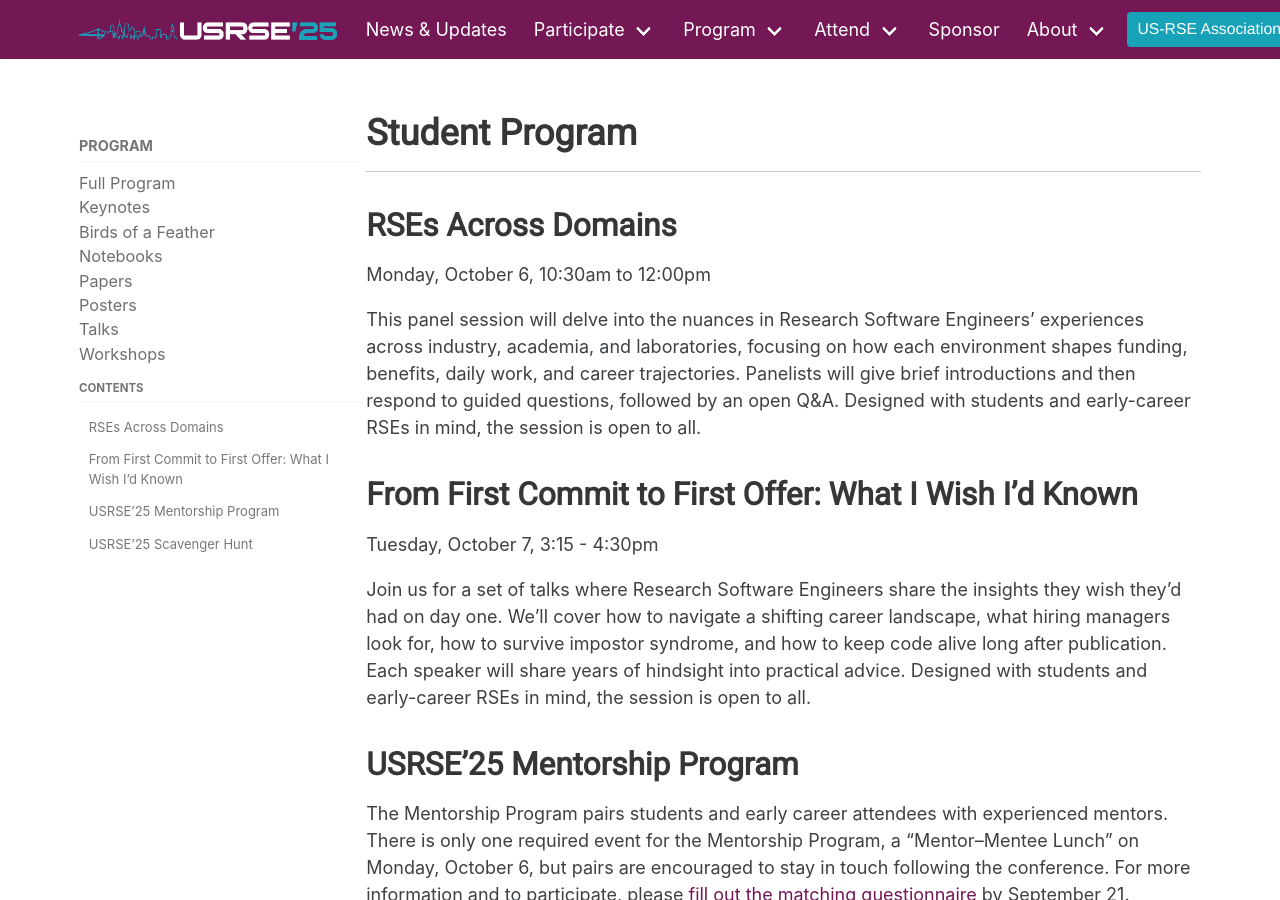
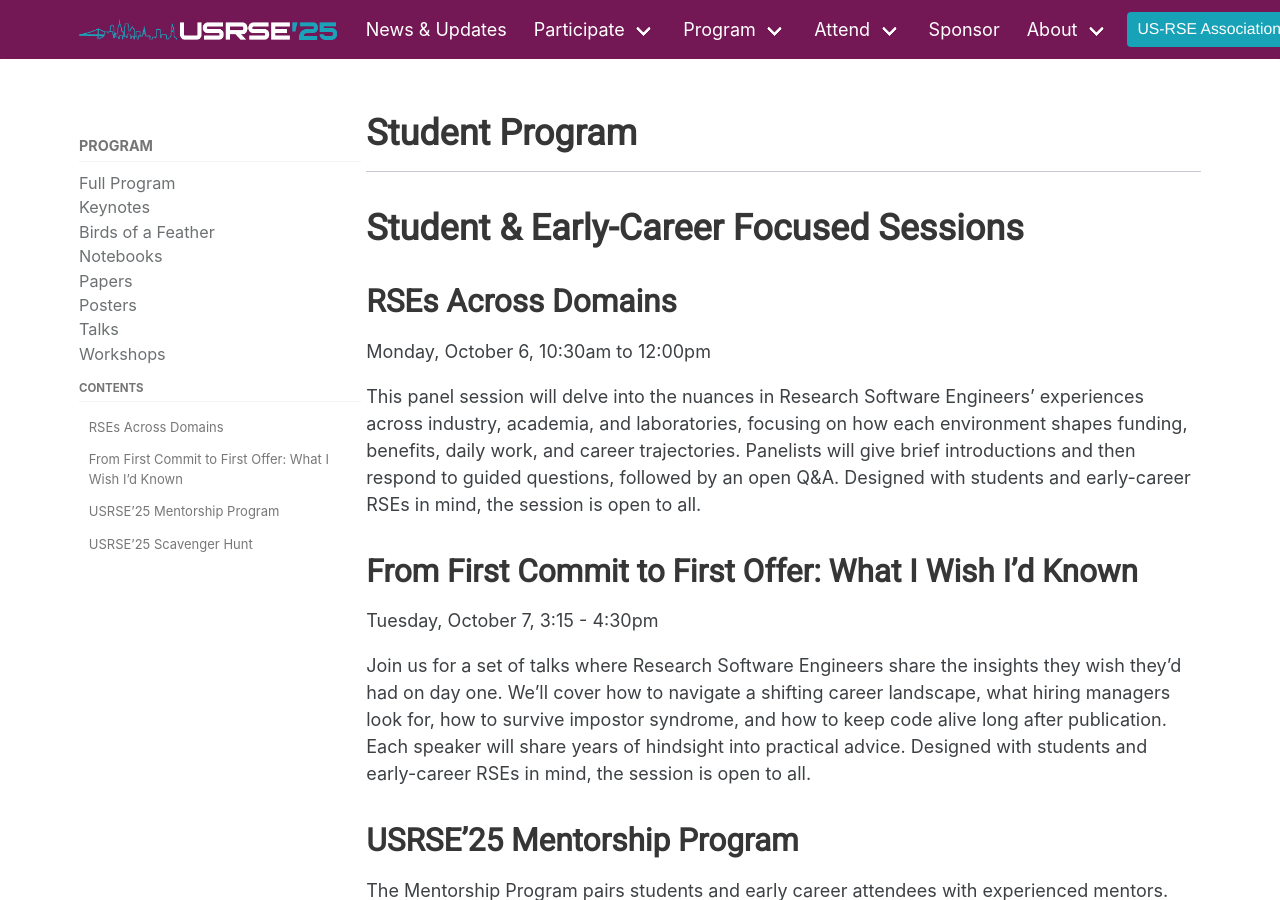
Before and after one commit to USRSE/usrse25, a Jekyll site: the page built from pages/program/student-program.md, in a window 1280 px wide and 900 px high. Built offline with Jekyll 4.4.1, drawn with Linux system fonts in a browser that asks for light colours; a style sheet for code colours, icons or effects is not loaded.

Commit message:
Update student-program.md
add overarching title

```diff
--- a/pages/program/student-program.md
+++ b/pages/program/student-program.md
@@ -7,6 +7,8 @@
 menubar_toc: true
 set_last_modified: true
 ---
+
+# Student & Early-Career Focused Sessions
 
 <a name="student-panel-Monday"></a>
 ## RSEs Across Domains
```
